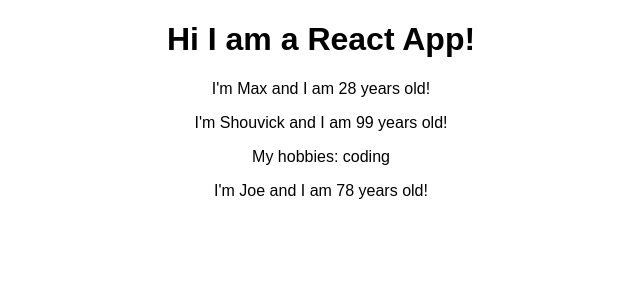
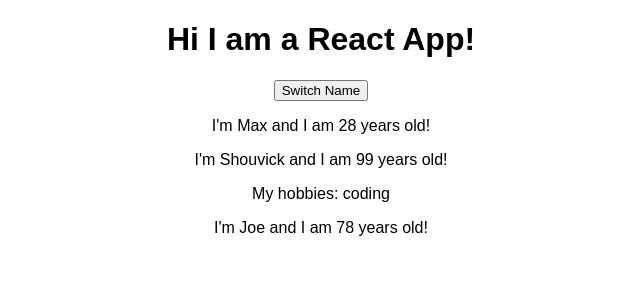
Before and after one commit to deeprony7/react-app, a React (Create React App) app: page / in a window 1280 px wide. Shown: the top 300 px of the page, without its empty margins (319-959 px from the left). Built offline with nearby package versions, Linux system fonts and the light colour scheme.

Commit message:
42. manipulating the state

```diff
--- a/src/App.js
+++ b/src/App.js
@@ -3,13 +3,32 @@
 import Person from './Person/Person'
 
 class App extends Component {
+  state = {
+    persons: [
+      { name: 'Max', age: '28' },
+      { name: 'Shouvick', age: '99' },
+      { name: 'Joe', age: '78' }
+    ]
+  }
+
+  switchNameHandler = () => {
+    this.setState({
+      persons: [
+        { name: 'Raju', age: '28' },
+        { name: 'Shouvick', age: '99' },
+        { name: 'Joe', age: '78' }
+      ]
+    })
+  }
+
   render() {
     return (
       <div className="App">
         <h1>Hi I am a React App!</h1>
-        <Person name="Max" age="28"/>
-        <Person name="Shouvick" age="99">My hobbies: coding</Person>
-        <Person name="Joe" age="78" />
+        <button onClick={this.switchNameHandler}>Switch Name</button>
+        <Person name={this.state.persons[0].name} age={this.state.persons[0].age} />
+        <Person name={this.state.persons[1].name} age={this.state.persons[1].age}>My hobbies: coding</Person>
+        <Person name={this.state.persons[2].name} age={this.state.persons[2].age} />
       </div>
     );
   }
```
